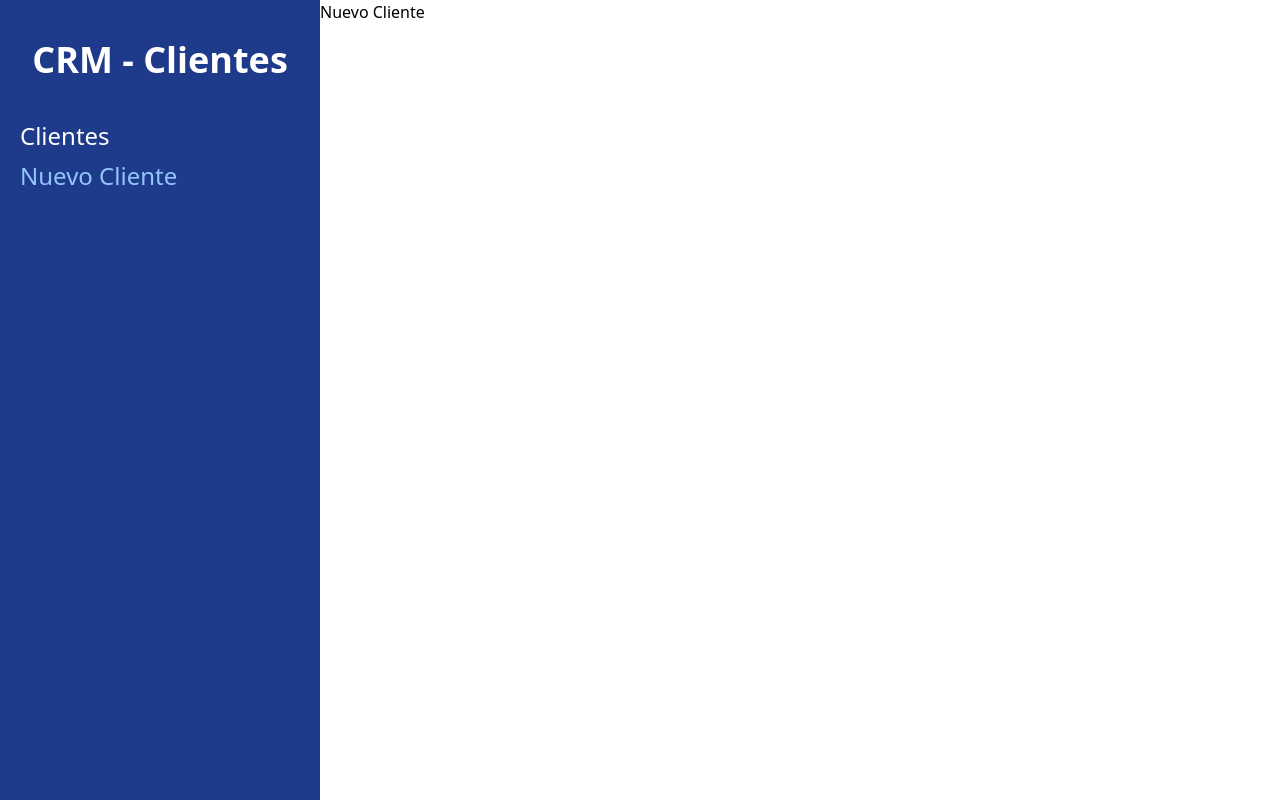
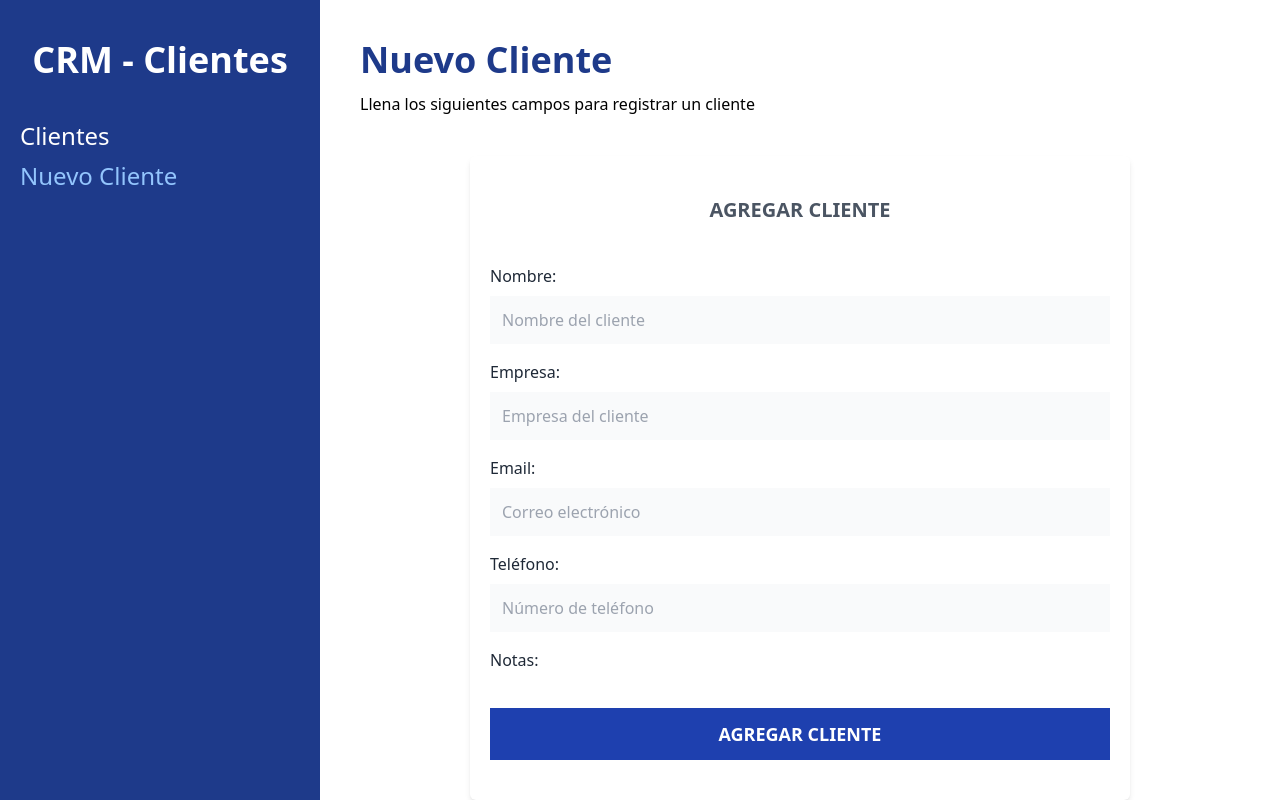
Before and after one commit to GenyLongart/CRM-Clientes, a React (Vite) app: page /clients/new in a window 1280 px wide. Built offline with nearby package versions, Linux system fonts and the light colour scheme.

Commit message:
New client form

```diff
--- a/package.json
+++ b/package.json
@@ -10,11 +10,13 @@
   },
   "dependencies": {
     "autoprefixer": "^10.4.8",
+    "formik": "^2.2.9",
     "postcss": "^8.4.16",
     "react": "^18.2.0",
     "react-dom": "^18.2.0",
     "react-router-dom": "^6.3.0",
-    "tailwindcss": "^3.1.8"
+    "tailwindcss": "^3.1.8",
+    "yup": "^0.32.11"
   },
   "devDependencies": {
     "@types/react": "^18.0.17",
--- /dev/null
+++ b/src/components/AddClientForm.jsx
@@ -0,0 +1,75 @@
+import React from "react";
+import { Formik, Form, Field } from "formik";
+
+const AddClientForm = () => {
+  return (
+    <div className="bg-white mt-10 px-5 py-10 rounded-md shadow-md md:w-3/4 mx-auto">
+      <h1 className="text-gray-600 font-bold text-xl uppercase text-center">
+        Agregar Cliente
+      </h1>
+
+      <Formik>
+        <Form className="mt-10">
+          <div className="mb-4">
+            <label className="text-gray-800" htmlFor="name">Nombre:</label>
+            <Field
+              type='text'
+              className='mt-2 block w-full p-3 bg-gray-50'
+              id='name'
+              placeholder='Nombre del cliente'
+            />
+          </div>
+
+          <div className="mb-4">
+            <label className="text-gray-800" htmlFor="company">Empresa:</label>
+            <Field
+              type='text'
+              className='mt-2 block w-full p-3 bg-gray-50'
+              id='company'
+              placeholder='Empresa del cliente'
+            />
+          </div>
+
+          <div className="mb-4">
+            <label className="text-gray-800" htmlFor="email">Email:</label>
+            <Field
+              type='email'
+              className='mt-2 block w-full p-3 bg-gray-50'
+              id='email'
+              placeholder='Correo electrónico'
+            />
+          </div>
+
+          <div className="mb-4">
+            <label className="text-gray-800" htmlFor="phone">Teléfono:</label>
+            <Field
+              type='tel'
+              className='mt-2 block w-full p-3 bg-gray-50'
+              id='phone'
+              placeholder='Número de teléfono'
+            />
+          </div>
+
+          <div className="mb-4">
+            <label className="text-gray-800" htmlFor="notes">Notas:</label>
+            <Field
+              as='text-area'
+              type='text'
+              className='mt-2 block w-full p-3 bg-gray-50 h-40'
+              id='notes'
+              placeholder='Email del cliente'
+            />
+          </div>
+
+          <input
+          type='submit'
+          value='Agregar Cliente'
+          className="mt-5 w-full bg-blue-800 p-3 text-white uppercase font-bold text-lg"
+          />
+        </Form>
+      </Formik>
+    </div>
+  );
+};
+
+export default AddClientForm;
--- a/src/layout/Layout.jsx
+++ b/src/layout/Layout.jsx
@@ -22,7 +22,7 @@
             </nav>
         </div>
 
-        <div className='md:w-3/4'>
+        <div className='md:w-3/4 p-10 md:h-screen overflow-scroll'>
         <Outlet />
         </div>
 
--- a/src/pages/NewClient.jsx
+++ b/src/pages/NewClient.jsx
@@ -1,10 +1,14 @@
 import React from 'react'
+import AddClientForm from '../components/AddClientForm'
 
 const NewClient = () => {
   return (
-    <div>
-        <h1>Nuevo Cliente</h1>
-    </div>
+    <>
+        <h1 className='font-black text-4xl text-blue-900'>Nuevo Cliente</h1>
+        <p className='mt-3'>Llena los siguientes campos para registrar un cliente</p>
+
+        <AddClientForm />
+    </>
   )
 }
 
```
Also changed, not shown: 1 other file (tests, documents, lock files or other folders).
